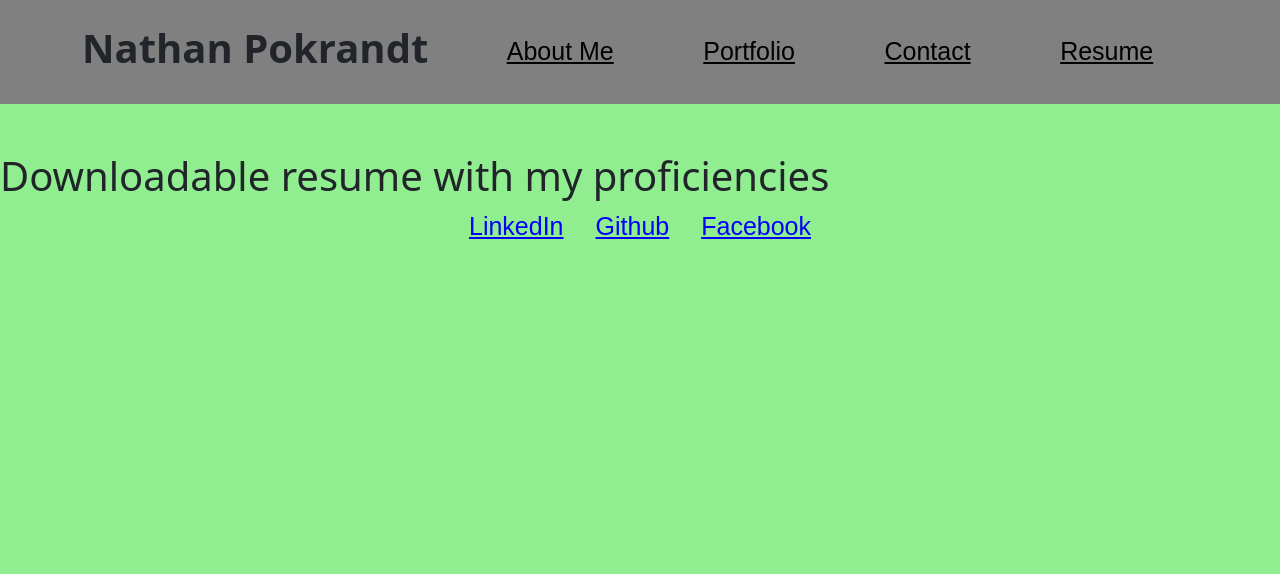
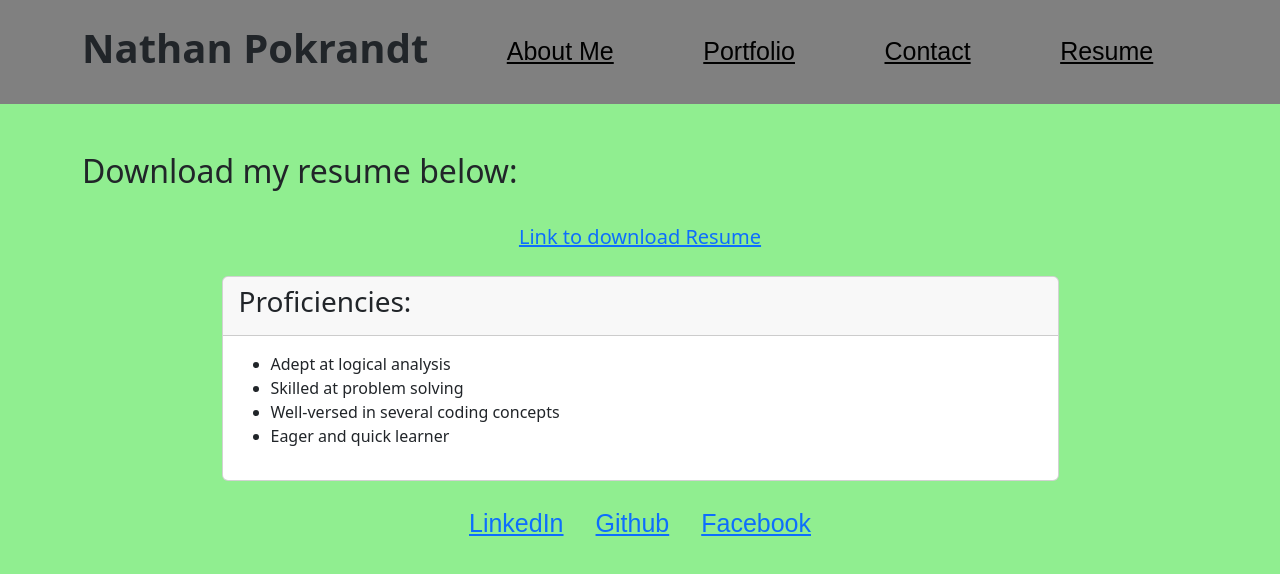
Before and after one commit to npokrandt/Nathan-Pokrandt-Portfolio-React, a React (Vite) app: page /resume in a window 1280 px wide. Shown: the top 574 px of the page. Built offline with nearby package versions, Linux system fonts and the light colour scheme.

Commit message:
adds resume page

```diff
--- a/src/components/Footer.css
+++ b/src/components/Footer.css
@@ -1,9 +1,4 @@
 .footer {
     font-size: 25px;
     font-family: sans-serif;
-    color: blue !important;
 }
-
-.footer:hover {
-    color: rgb(38, 148, 250) !important;
-}
--- a/src/views/Resume.jsx
+++ b/src/views/Resume.jsx
@@ -1,6 +1,24 @@
 const Resume = () => {
     return(
-        <h1>Downloadable resume with my proficiencies</h1>
+        <div className="container">
+            <h2>Download my resume below:</h2>
+            <div className="d-flex flex-column align-items-center">
+                <a href='#' className="fs-5 py-4">Link to download Resume</a>
+                <div className="card w-75 mb-4">
+                    <div className="card-header">
+                        <h3>Proficiencies:</h3>
+                    </div>
+                    <div className="card-body">
+                        <ul>
+                            <li>Adept at logical analysis</li>
+                            <li>Skilled at problem solving</li>
+                            <li>Well-versed in several coding concepts</li>
+                            <li>Eager and quick learner</li>
+                        </ul>
+                    </div>
+                </div>
+            </div>
+        </div>
     )
 }
 
```
